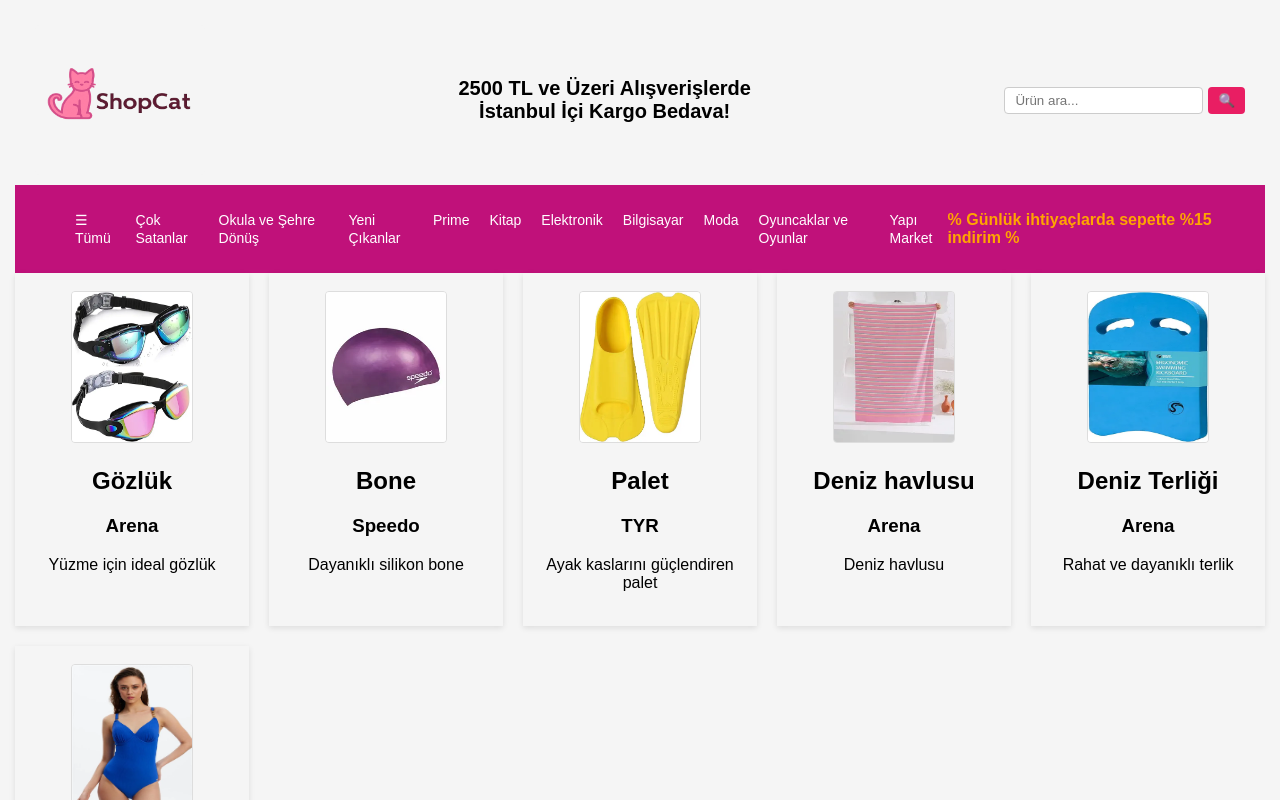
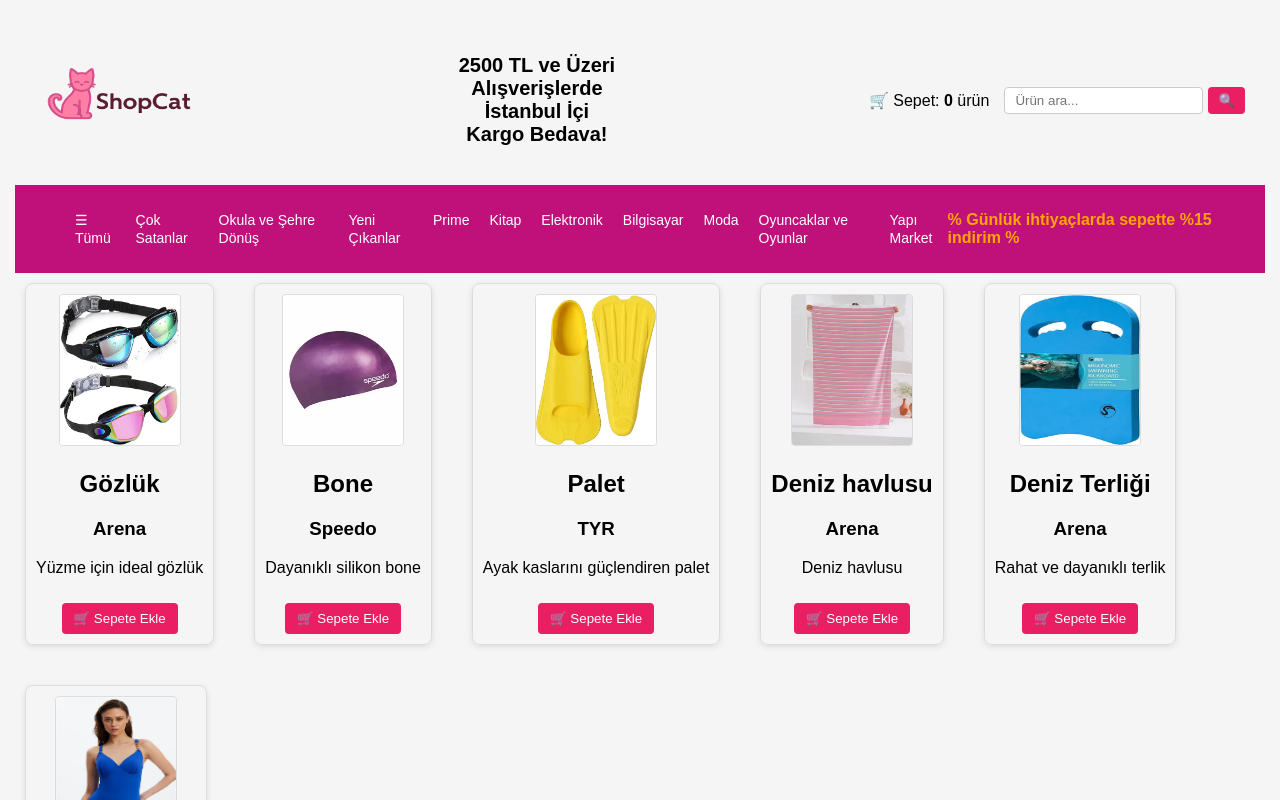
Before and after one commit to gulcanyurur/SHOPCAT, a React (Vite) app: page / in a window 1280 px wide. Shown: the top 800 px of the page. Built offline with nearby package versions, Linux system fonts and the light colour scheme.

Commit message:
Ürün sepeti eklendi

```diff
--- a/src/Components/GearList.tsx
+++ b/src/Components/GearList.tsx
@@ -1,3 +1,4 @@
+import { useState } from "react";
 import Footer from "./Footer";
 import Navbar from "./Navbar";
 import logo from "../imagesSrc/logo.png";
@@ -7,23 +8,44 @@
   brand: string;
   description: string;
   image: string;
+  onAddToCart: () => void;
 };
 
-const Gear = ({ name, brand, description, image }: GearProps) => {
-  console.log("Props:", { name, brand, description, image });
+const Gear = ({ name, brand, description, image, onAddToCart }: GearProps) => {
   return (
-    <article className="large">
+    <article className="large" style={{ border: "1px solid #ddd", padding: "10px", margin: "10px", borderRadius: "8px" }}>
       <img src={image} alt={name} width="200" />
       <h2>{name}</h2>
       <h3>{brand}</h3>
       <p>{description}</p>
+      <button
+        onClick={onAddToCart}
+        style={{
+          marginTop: "10px",
+          padding: "8px 12px",
+          backgroundColor: "#e91e63",
+          color: "white",
+          border: "none",
+          borderRadius: "4px",
+          cursor: "pointer",
+        }}
+      >
+        🛒 Sepete Ekle
+      </button>
     </article>
   );
 };
 
 const GearList = () => {
+  const [cart, setCart] = useState<string[]>([]);
+
+  const addToCart = (item: string) => {
+    setCart([...cart, item]);
+  };
+
   return (
     <div className="GearList">
+
       <div
         style={{
           display: "flex",
@@ -55,6 +77,11 @@
           2500 TL ve Üzeri Alışverişlerde İstanbul İçi Kargo Bedava!
         </h1>
 
+        <div style={{ display: "flex", alignItems: "center", gap: "15px" }}>
+          <div>
+            🛒 Sepet: <b>{cart.length}</b> ürün
+          </div>
+
           <div style={{ display: "flex", alignItems: "center", gap: "5px" }}>
             <input
               type="text"
@@ -79,45 +106,53 @@
             </button>
           </div>
         </div>
+      </div>
 
       <Navbar />
 
-      <section>
+
+      <section style={{ display: "flex", flexWrap: "wrap" }}>
         <Gear
           image="/goggles.jpg"
           name="Gözlük"
           brand="Arena"
           description="Yüzme için ideal gözlük"
+          onAddToCart={() => addToCart("Gözlük")}
         />
         <Gear
           name="Bone"
           brand="Speedo"
           image="/swimcap.jpg"
           description="Dayanıklı silikon bone"
+          onAddToCart={() => addToCart("Bone")}
         />
         <Gear
           name="Palet"
           brand="TYR"
           image="/fins.jpg"
           description="Ayak kaslarını güçlendiren palet"
+          onAddToCart={() => addToCart("Palet")}
         />
         <Gear
           image="/Denizhavlusu.jpg"
           name="Deniz havlusu"
           brand="Arena"
           description="Deniz havlusu"
+          onAddToCart={() => addToCart("Deniz havlusu")}
         />
         <Gear
           image="/denizterligi.jpg"
           name="Deniz Terliği"
           brand="Arena"
           description="Rahat ve dayanıklı terlik"
+          onAddToCart={() => addToCart("Deniz Terliği")}
         />
         <Gear
           image="/mayo.jpg"
           name="Mayo"
           brand="Arena"
           description="Yüzme için ideal mayo"
+          onAddToCart={() => addToCart("Mayo")}
         />
       </section>
 
```
Lines whose indentation alone changed are shown as unchanged.
